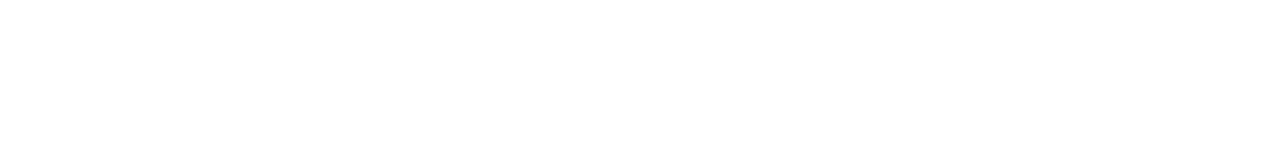
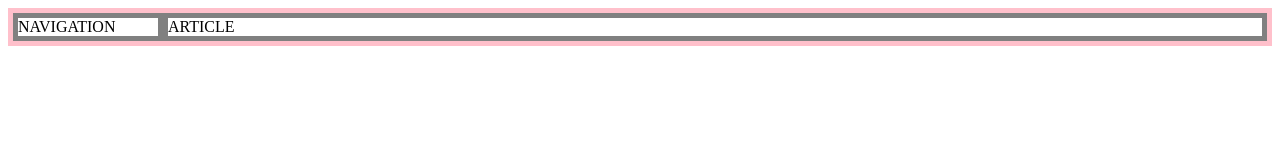
Before and after one commit to SeongJoon-K/WebStudy, a plain HTML site: page grid.html in a window 1280 px wide. Drawn offline with Linux system fonts and the light colour scheme.

Commit message:
217_WEB grid

```diff
--- a/grid.html
+++ b/grid.html
@@ -2,11 +2,22 @@
 <html>
     <head>
         <meta charset="utf-8">
-        <title>
-
-        </title>
+        <title></title>
+        <style>
+            div {
+                border:5px solid gray;
+            }
+            #grid {
+                border:5px solid pink;
+                display:grid;
+                grid-template-columns: 150px 1fr;
+            }
+        </style>
     </head>
     <body>
-
+        <div id="grid">
+            <div>NAVIGATION </div>
+            <div>ARTICLE</div>
+        </div>
     </body>
 </html>
```
